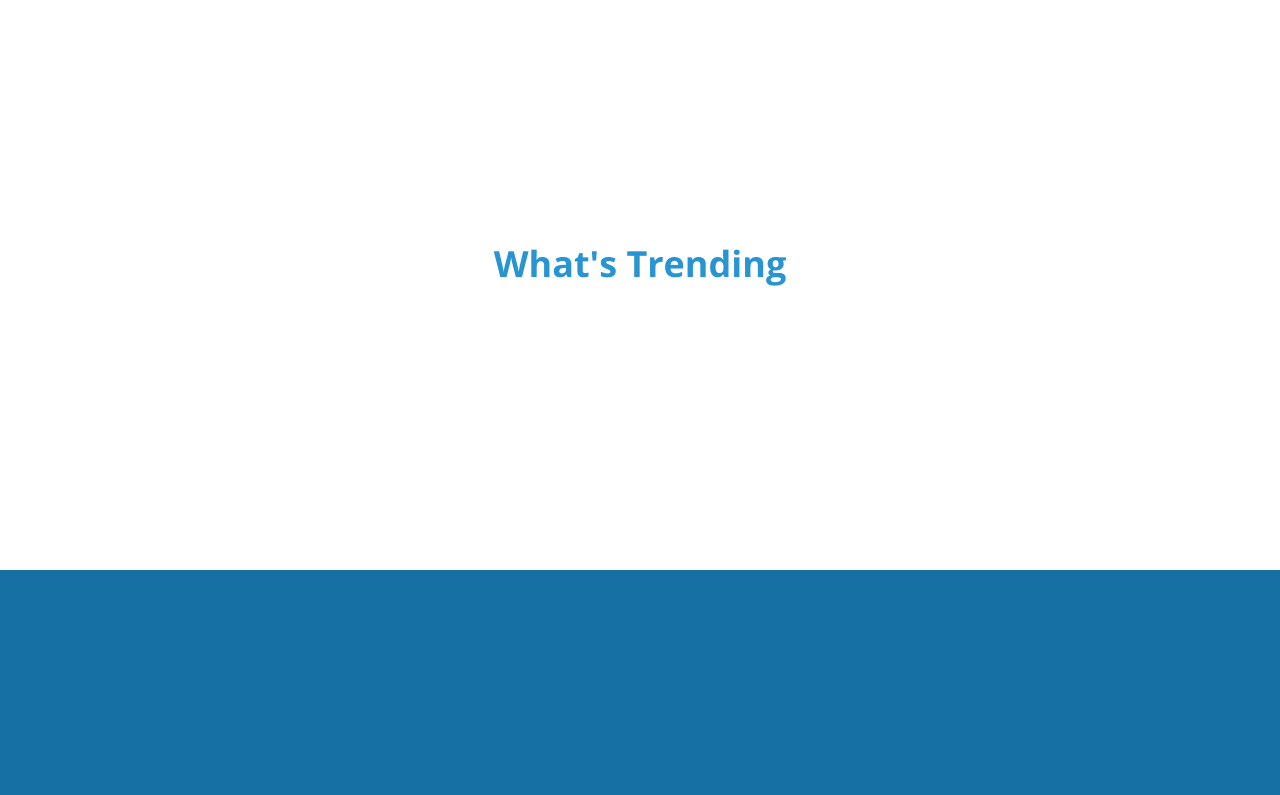
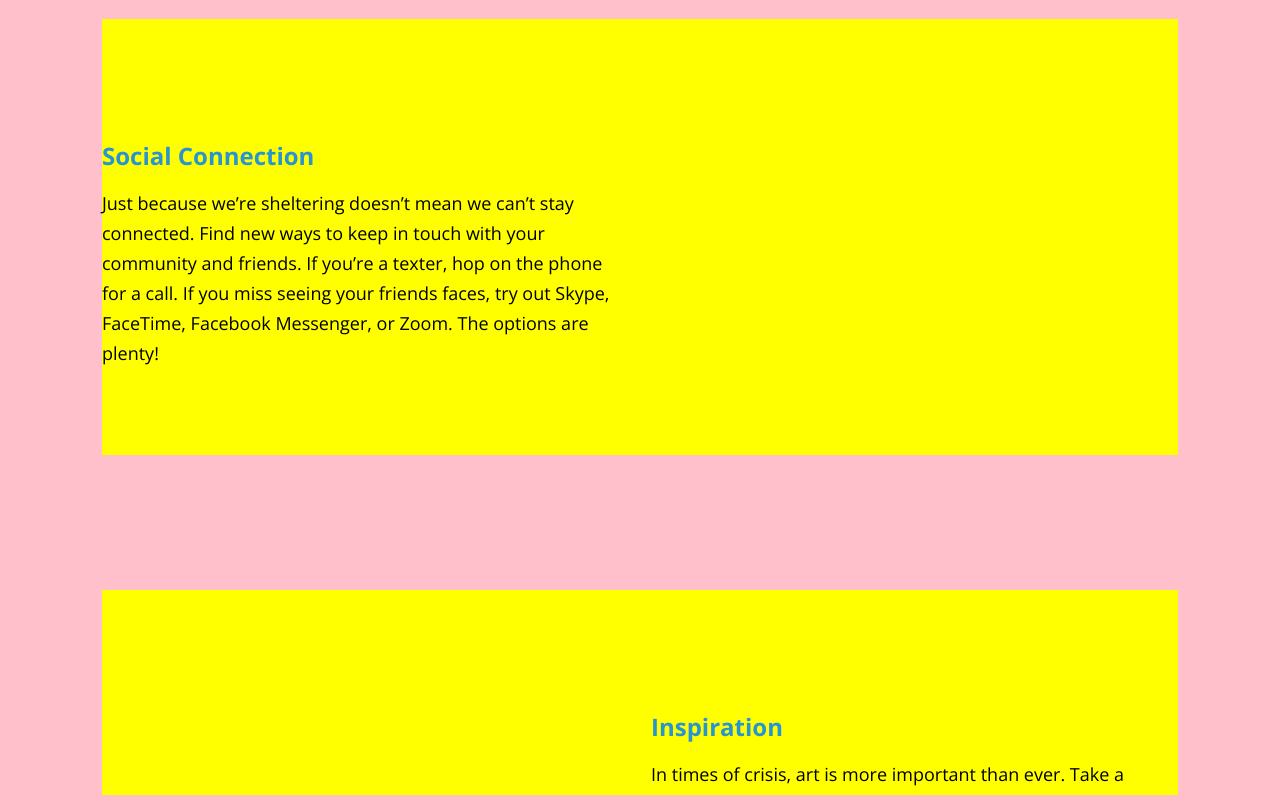
Before and after one commit to khongcodes/co-caring-dash, a React (Create React App) app: page /resources in a window 1280 px wide. Shown: the part 1680-2475 px from the top of the page. Built offline with nearby package versions, Linux system fonts and the light colour scheme.

Commit message:
add in resources/tips

```diff
--- a/src/components/ResourcesComponents.js
+++ b/src/components/ResourcesComponents.js
@@ -25,7 +25,7 @@ export const TipItem = ({imgClass, title, copy, width, textSide}) => (
       <>
         <div className={resourceStyles.text}>
           <h4>{title}</h4>
-          {copy}
+          <p>{copy}</p>
         </div>
 
         <div className={resourceStyles[imgClass]}/>
--- a/src/pages/Resources.js
+++ b/src/pages/Resources.js
@@ -32,19 +32,21 @@ const Resources = () => {
           textSide = 'right'
         />
 
-        {/* <TipItem
-          imgClass = {}
-          title = {}
-          copy = {}
+        <TipItem
+          imgClass = 'tip2SocialConnection'
+          title = 'Social Connection'
+          copy = 'Just because we’re sheltering doesn’t mean we can’t stay connected. Find new ways to keep in touch with your community and friends. If you’re a texter, hop on the phone for a call. If you miss seeing your friends faces, try out Skype, FaceTime, Facebook Messenger, or Zoom. The options are plenty!'
+          width = '525px'
           textSide = 'left'
         />
 
         <TipItem
-          imgClass = {}
-          title = {}
-          copy = {}
+          imgClass = 'tip3Inspiration'
+          title = 'Inspiration'
+          copy = 'In times of crisis, art is more important than ever. Take a virtual tour of your favorite museum, watch a movie you’ve been meaning to see, or start a virtual book club with your community.'
+          width = '524px'
           textSide = 'right'
-        /> */}
+        />
       </TipList>
 
 
--- a/src/styles/resources-components.module.scss
+++ b/src/styles/resources-components.module.scss
@@ -1,8 +1,9 @@
 @import "typecolor";
 
 .tipListContainer {
-  // background-color: pink;
+  background-color: pink;
   display: flex;
+  flex-direction: column;
 
   margin: 7.375rem 0 13.75rem;
 
@@ -10,7 +11,7 @@
     width: 67.25rem;
     height: 27.25rem;
     margin: 0 auto 8.44rem;
-    // background-color: yellow;
+    background-color: yellow;
     display: grid;
     grid-template-columns: 1fr 1fr;
     grid-column-gap: 1.375rem;
```
